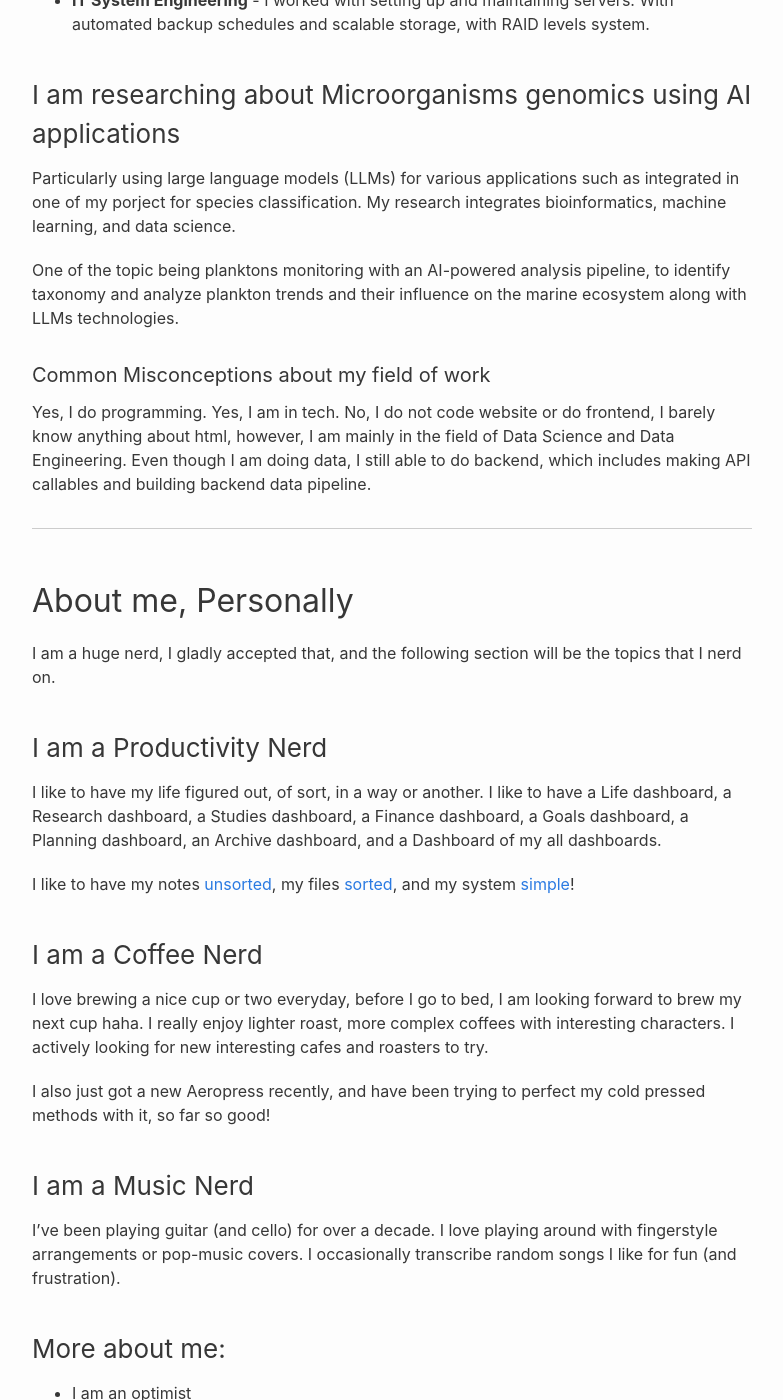
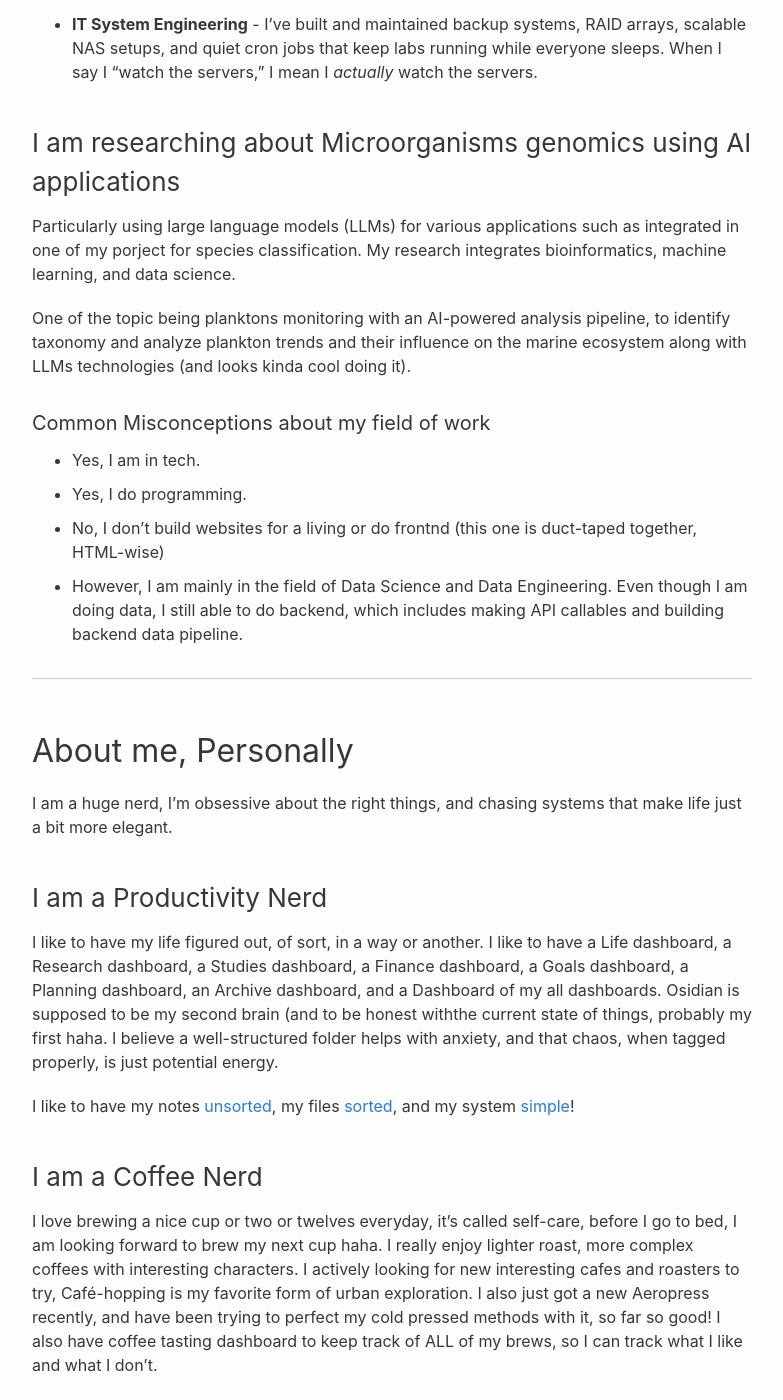
Before and after one commit to jarondlk/jaronchai-blog, a Jekyll site: the page built from pages/about.markdown, in a window 1280 px wide and 1400 px high, scrolled down 1287 px. Shown: the whole window, without its empty margins (248-1031 px from the left). Built offline with Jekyll 4.4.1, drawn with Linux system fonts in a browser that asks for light colours; some of the changed text lies outside the part shown.

Commit message:
Update about

```diff
--- a/pages/about.markdown
+++ b/pages/about.markdown
@@ -19,7 +19,7 @@
 - 2024 Q1: started working in IBM full-time as a Data Engineer
 - 2024 Q2: granted MEXT full ride scholarship for masters degree
 - 2024 Q4: left IBM and moved to Sendai, Japan for my masters at Tohoku University
-- Present: Masters degree, Researching, working as an IT engineer in my lab
+- Now: Masters degree, Researching, working as an IT engineer in my lab
 
 &nbsp;
 
@@ -27,65 +27,70 @@
 
 ## About me, Professionally
 
-### I am prominently working on:
+### What I Do (a non-exhaustive brain dump):
 
 - **Large Language Model + RAG** and Vector Database with semantic searches. Built and train foundation models and implement within chatbots and search engine projects.
 - **Aritificial Intelligence**, back to back, from models to application, in the brach of natural language processing, computer vision, and statistical applications.
 - **Machine Learning** - full pipeline, data to feature engineering, modeling, evaluating and model implementation. Both classical and advanced models.
-- **Data Engieering** with data migration and manipulation, ETL, ELT, for Data Warehouse and Data Lake. Set up automated jobs with Airflow and Google Cloud implementations.
-- **IT System Engineering** - I worked with setting up and maintaining servers. With automated backup schedules and scalable storage, with RAID levels system.
+- **Data Engieering** I break apart monolithic datasets and put them back together as scalable, queryable, beautiful things. Set up automated jobs with Airflow and Google Cloud implementations.
+- **IT System Engineering** - I’ve built and maintained backup systems, RAID arrays, scalable NAS setups, and quiet cron jobs that keep labs running while everyone sleeps. When I say I "watch the servers," I mean I *actually* watch the servers.
 
 ### I am researching about Microorganisms genomics using AI applications
 
 Particularly using large language models (LLMs) for various applications such as integrated in one of my porject for species classification. My research integrates bioinformatics, machine learning, and data science.
 
-One of the topic being planktons monitoring with an AI-powered analysis pipeline, to identify taxonomy and analyze plankton trends and their influence on the marine ecosystem along with LLMs technologies.
+One of the topic being planktons monitoring with an AI-powered analysis pipeline, to identify taxonomy and analyze plankton trends and their influence on the marine ecosystem along with LLMs technologies (and looks kinda cool doing it).
 
 #### Common Misconceptions about my field of work
 
-Yes, I do programming. Yes, I am in tech. No, I do not code website or do frontend, I barely know anything about html, however, I am mainly in the field of Data Science and Data Engineering. Even though I am doing data, I still able to do backend, which includes making API callables and building backend data pipeline.
+- Yes, I am in tech.
+- Yes, I do programming.
+- No, I don’t build websites for a living or do frontnd (this one is duct-taped together, HTML-wise)
+- However, I am mainly in the field of Data Science and Data Engineering. Even though I am doing data, I still able to do backend, which includes making API callables and building backend data pipeline.
 
 ---
 
 ## About me, Personally
 
-I am a huge nerd, I gladly accepted that, and the following section will be the topics that I nerd on.
+I am a huge nerd, I'm obsessive about the right things, and chasing systems that make life just a bit more elegant.
 
 ### I am a Productivity Nerd
 
 I like to have my life figured out, of sort, in a way or another. I like to have a Life dashboard, a Research dashboard, a Studies dashboard, a Finance dashboard, a Goals dashboard, a Planning dashboard, an Archive dashboard, and a Dashboard of my all dashboards.
+Osidian is supposed to be my second brain (and to be honest withthe current state of things, probably my first haha. I believe a well-structured folder helps with anxiety, and that chaos, when tagged properly, is just potential energy.
 
 I like to have my notes [unsorted](https://en.wikipedia.org/wiki/Zettelkasten), my files [sorted](https://fortelabs.com/blog/para/), and my system [simple](https://en.wikipedia.org/wiki/Getting_Things_Done)!
 
 ### I am a Coffee Nerd
 
-I love brewing a nice cup or two everyday, before I go to bed, I am looking forward to brew my next cup haha. I really enjoy lighter roast, more complex coffees with interesting characters. I actively looking for new interesting cafes and roasters to try.
-
-I also just got a new Aeropress recently, and have been trying to perfect my cold pressed methods with it, so far so good!
+I love brewing a nice cup or two or twelves everyday, it's called self-care, before I go to bed, I am looking forward to brew my next cup haha. I really enjoy lighter roast, more complex coffees with interesting characters. I actively looking for new interesting cafes and roasters to try, Café-hopping is my favorite form of urban exploration.
+I also just got a new Aeropress recently, and have been trying to perfect my cold pressed methods with it, so far so good! I also have coffee tasting dashboard to keep track of ALL of my brews, so I can track what I like and what I don't.
 
 ### I am a Music Nerd
 
-I’ve been playing guitar (and cello) for over a decade. I love playing around with fingerstyle arrangements or pop-music covers. I occasionally transcribe random songs I like for fun (and frustration).
+I’ve been playing guitar (and cello) for over a decade. Fingerstyle covers? Yes. Originals? Sometimes. Rage-quitting mid-transcription? Frequently. If we jam together and you suggest a 4/4, I’ll still play—but I’ll sneak in a 7/8 bar somewhere, you know, as a treat. This keeps me sane and curious.
 
 ### More about me:
 
 - I am an optimist
-- I am a minimalist
-- I single-tasker, focusing on one thing at a time proves to be a better, more effective way of doing things for me.
+- I am a minimalist. Functional Minimalist. Every byte must justify its place.
+- I single-tasker, One brain, one lane.
 - I am a Spontaneous Person - Even though I like to have plans on my fancy dashboard, I also like to be randomly called on a Saturday morning to go on a road trip to another city.
-- I use light-mode exclusively, OS, editors, note takings, Dark modes in apps can triggers my Astigmatism.
+- I use light-mode exclusively, OS, editors, note takings, Dark modes? No thanks (astigmatism says hi)
 
 ### Quick Facts
 
-- Favorite editor: VSCode (light mode, of course!!)
+- Favorite editor: VSCode (light mode, obviously!!)
 - Coffee style: Mugen + Switch, light roast only
 - Weekend plans: café hopping + spontaneous train trips
+
+If you've read this far, congratulations. You're either extremely curious or just vibing. Either way: hello.
 
 ## FAQs
 
 ### How are you doing today?
 
-Pretty amazing actually — thanks so much for asking! I hope you’re having an amazing day as well!
+Pretty amazing actually — thanks so much for asking! I hope you’re having an amazing day as well! :3
 
 ### Can we collaborate on a project?
 
@@ -93,7 +98,7 @@
 
 ### Do you want to go grab some coffee?
 
-Absolutely! When we both get the chance to, please do [let me know!](/contact)
+Absolutely! Just [shoot me a message!](/contact)
 
 ---
 
```
